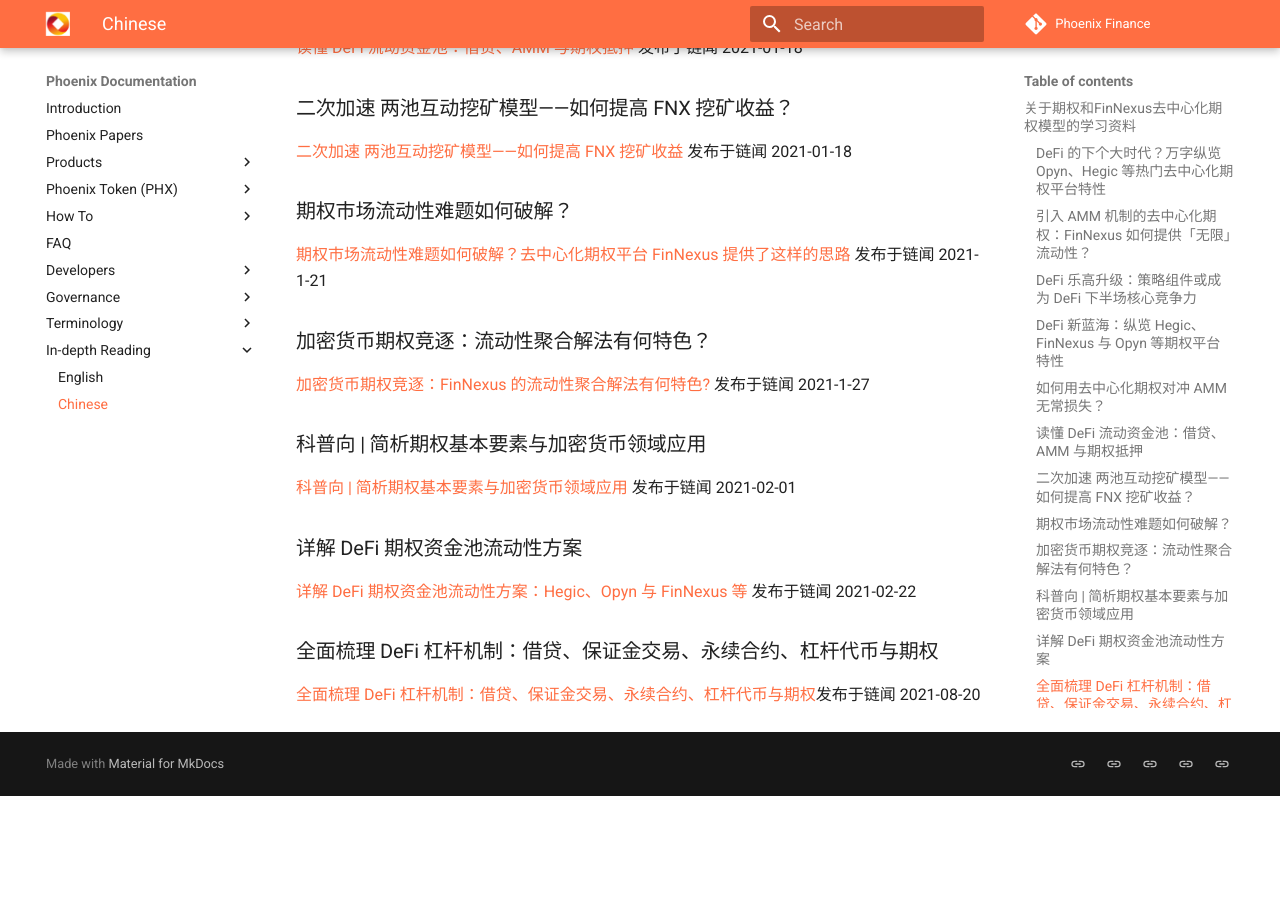
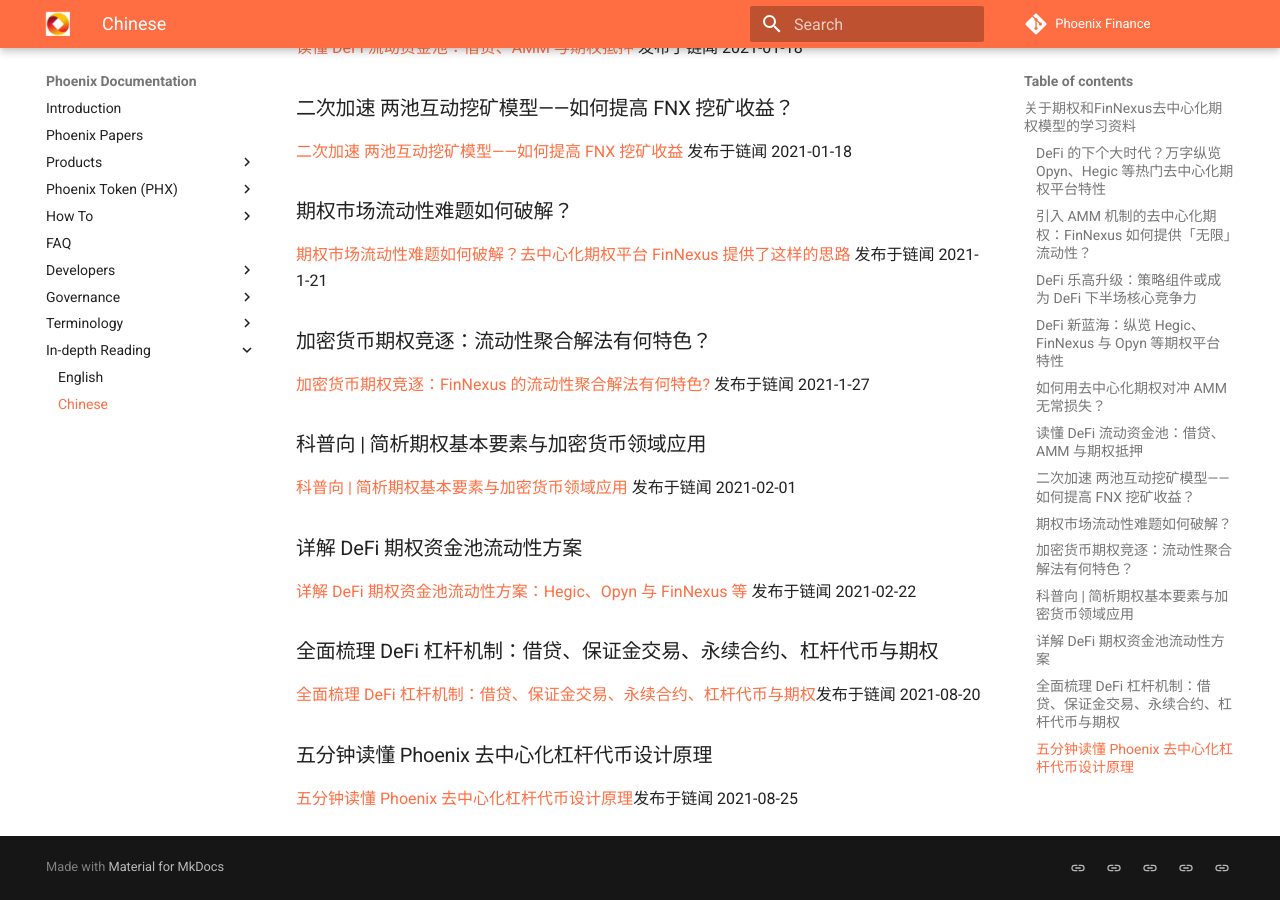
Before and after one commit to Phoenix-Finance/Phoenix-Documentation, an MkDocs documentation site: the page built from content/indepthreading/chinese.md, in a window 1280 px wide and 900 px high, scrolled down 785 px. Built offline with MkDocs 1.6.1 and Material for MkDocs 9.7.7, drawn with Linux system fonts in a browser that asks for light colours; before the commit the page ends 1581 px from its top, so only the background shows below that.

Commit message:
20210908

```diff
--- a/content/indepthreading/chinese.md
+++ b/content/indepthreading/chinese.md
@@ -37,3 +37,6 @@
 ### 全面梳理 DeFi 杠杆机制：借贷、保证金交易、永续合约、杠杆代币与期权
 
 [全面梳理 DeFi 杠杆机制：借贷、保证金交易、永续合约、杠杆代币与期权](https://www.chainnews.com/articles/413402185699.htm)发布于链闻 2021-08-20
+
+### 五分钟读懂 Phoenix 去中心化杠杆代币设计原理
+[五分钟读懂 Phoenix 去中心化杠杆代币设计原理](https://www.chainnews.com/articles/443322645851.htm)发布于链闻 2021-08-25
```
Also changed, not shown: content/indepthreading/english.md (+1 -1 lines).
